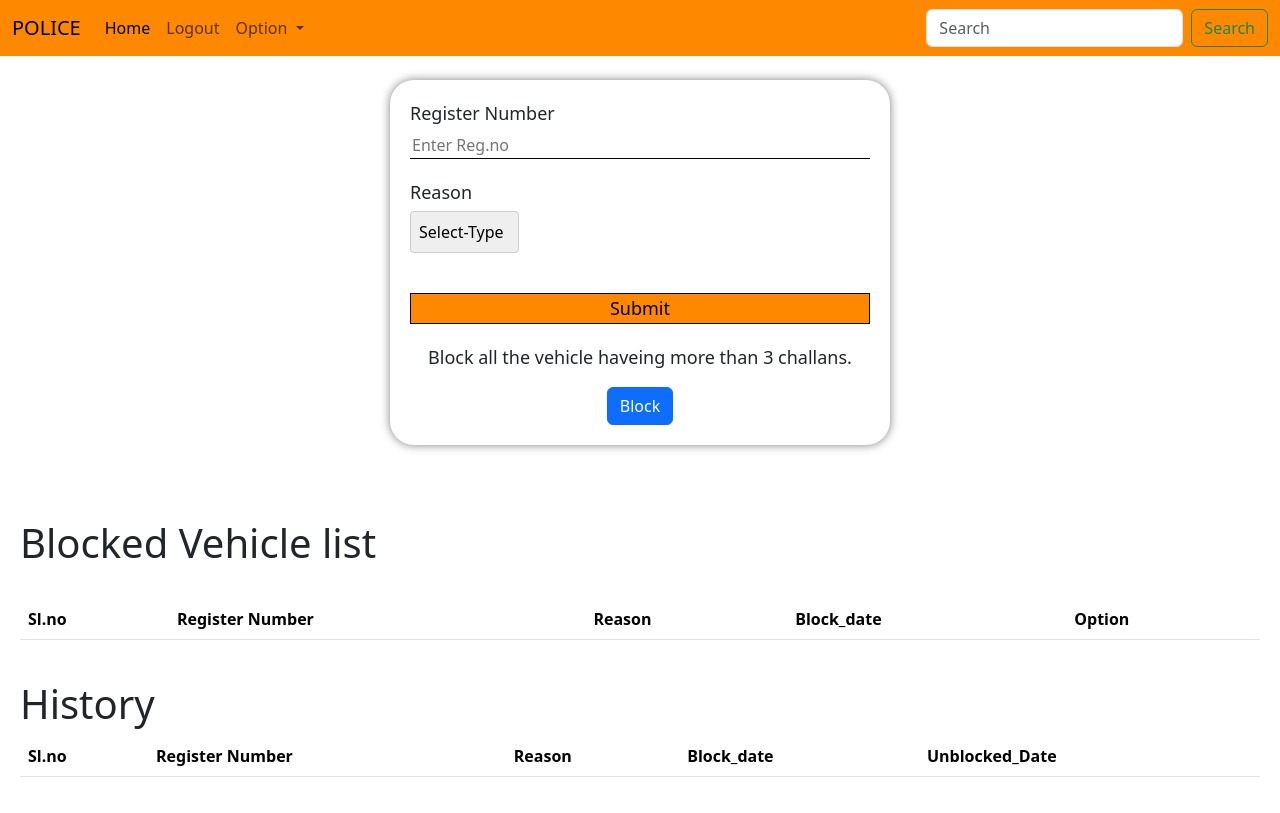
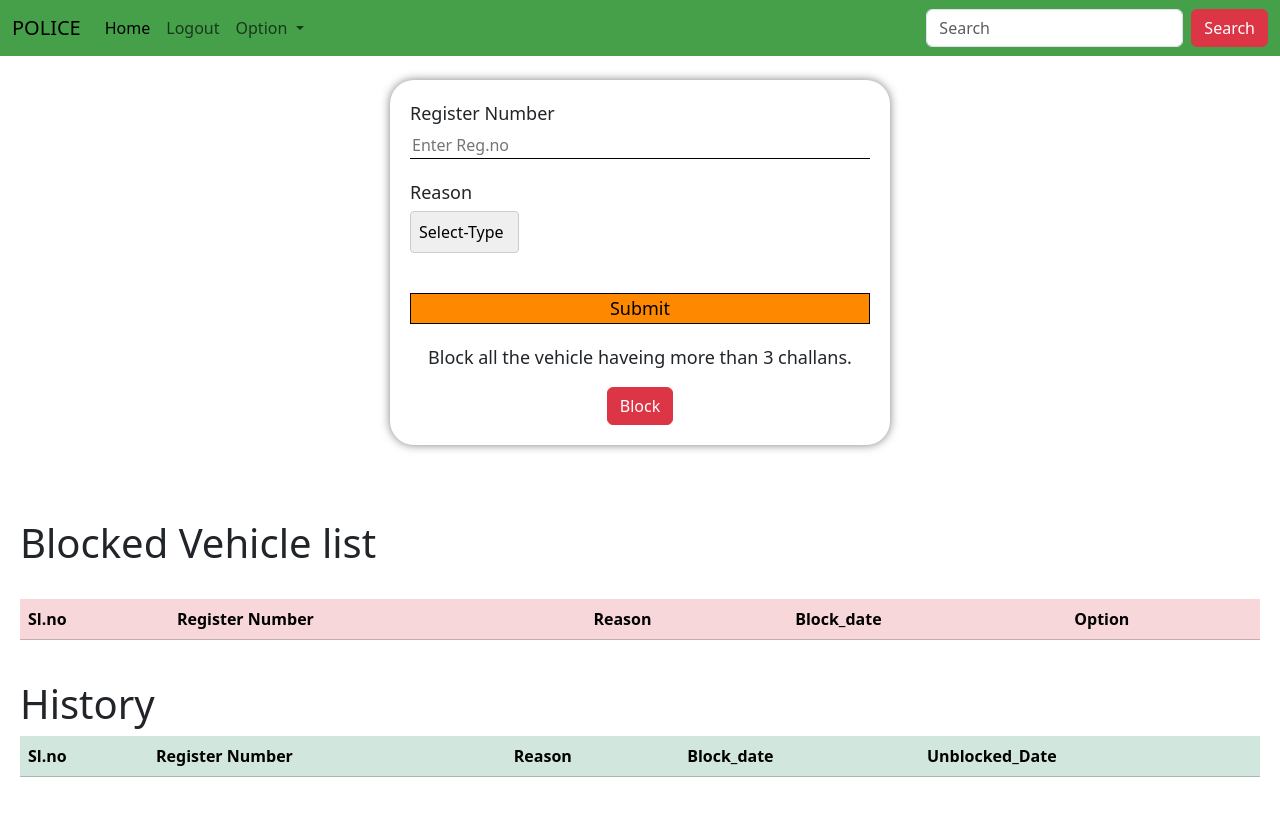
Before and after one commit to SurajVMudhole/FUEL_dispenser_project, a PHP site: page /police/block.php in a window 1280 px wide. Run offline with PHP 8.4, Linux system fonts and the light colour scheme; the visitor is signed in with stand-in values (Sample User, id 1); data that the repository does not hold is empty.

Commit message:
added verification table and modified css

```diff
--- a/admin/adminhome.php
+++ b/admin/adminhome.php
@@ -65,7 +65,7 @@ $old_diesel_amt=$row['price'];
 </nav>
 <h1>Fuel Price</h1>
 <div class="oldamtbox">
-  <h2>Old Amount</h2>
+  <h2> Amount</h2>
   <h3>Petrol <i class="ri-money-rupee-circle-fill"></i><span><?php echo $old_petrol_amt; ?></span>/L</h3>
   <h3>Diesel <i class="ri-money-rupee-circle-fill"></i><span><?php echo $old_diesel_amt; ?></span>/L</h3>
 </div>
@@ -73,7 +73,7 @@ $old_diesel_amt=$row['price'];
 <div class="mainbox">
   <div class="petrolbox">
     <div class="fuel_img">
-      <img src="https://etimg.etb2bimg.com/photo/104331958.cms" alt="">
+      <img src="https://etimg.etb2bimg.com/photo/104331958.cms" alt="Petrol_image">
     </div>
     <div>
       <label for="petrolamt">Petrol Price <i class="ri-money-rupee-circle-fill"></i></label>
@@ -83,7 +83,7 @@ $old_diesel_amt=$row['price'];
   </div>
   <div class="dieselbox">
   <div class="fuel_img">
-    <img src="https://s3.amazonaws.com/wp-images.bankspower.com/performance-upgrades/wp-content/uploads/2000/12/13_dpf_-_300_-_mg_2.jpg" alt="">
+    <img src="https://s3.amazonaws.com/wp-images.bankspower.com/performance-upgrades/wp-content/uploads/2000/12/13_dpf_-_300_-_mg_2.jpg" alt="Diesel_iamge">
   </div>
   <div>
   <label for="dieselamt">Diesel Price <i class="ri-money-rupee-circle-fill"></i></label>
--- a/police/block.php
+++ b/police/block.php
@@ -44,7 +44,7 @@ if($_SERVER['REQUEST_METHOD']=="POST"){
     </form>
     <div class="side">
         <p>Block all the vehicle haveing more than 3 challans.</p>
-        <button class="btn btn-primary"><a href="./chblock.php">Block</a></button>
+        <button class="btn btn-danger"><a href="./chblock.php">Block</a></button>
     </div>
    </div>
     </div>
@@ -53,7 +53,7 @@ if($_SERVER['REQUEST_METHOD']=="POST"){
     <br>
     <h1>Blocked Vehicle list</h1>
     <br>
-   <table class="table">
+   <table class="table table-danger">
   <thead>
     <tr>
       <th scope="col">Sl.no</th>
@@ -80,7 +80,7 @@ if($_SERVER['REQUEST_METHOD']=="POST"){
           <td>'.$reason.'</td>
           <td>'.$block_date.'</td>
           <td>
-          <button class="btn btn-primary"><a class="text-white"
+          <button class="btn btn-danger"><a class="text-white"
           href="unblock.php?regno='.$regno.'">Unblock</a></button>
           </td>
         </tr>';
@@ -93,7 +93,7 @@ if($_SERVER['REQUEST_METHOD']=="POST"){
    <br>
    <div>
     <h1> History</h1>
-    <table class="table">
+    <table class="table table-success">
   <thead>
     <tr>
       <th scope="col">Sl.no</th>
--- a/police/css/verify.css
+++ b/police/css/verify.css
@@ -7,6 +7,4 @@ body > h1 {
 }
 .table {
   margin-top: 25px;
-  width: 80% !important;
-  margin: 0px auto !important;
 }
--- a/police/navbar.php
+++ b/police/navbar.php
@@ -6,7 +6,7 @@
     <link href="https://cdn.jsdelivr.net/npm/bootstrap@5.3.2/dist/css/bootstrap.min.css" rel="stylesheet" integrity="sha384-T3c6CoIi6uLrA9TneNEoa7RxnatzjcDSCmG1MXxSR1GAsXEV/Dwwykc2MPK8M2HN" crossorigin="anonymous">
     <style>
       .navbar{
-        background-color:#fe8901 !important;
+        background-color: #45a049 !important;
       }
     </style>
   </head>
@@ -41,7 +41,7 @@
       </ul>
       <form class="d-flex" role="search">
         <input class="form-control me-2" type="search" placeholder="Search" aria-label="Search">
-        <button class="btn btn-outline-success" type="submit">Search</button>
+        <button class="btn btn-danger" type="submit">Search</button>
       </form>
     </div>
   </div>
```
Also changed, not shown: police/Verification.php (+17 -17 lines), police/update_status.php (added, +14 -0 lines).
